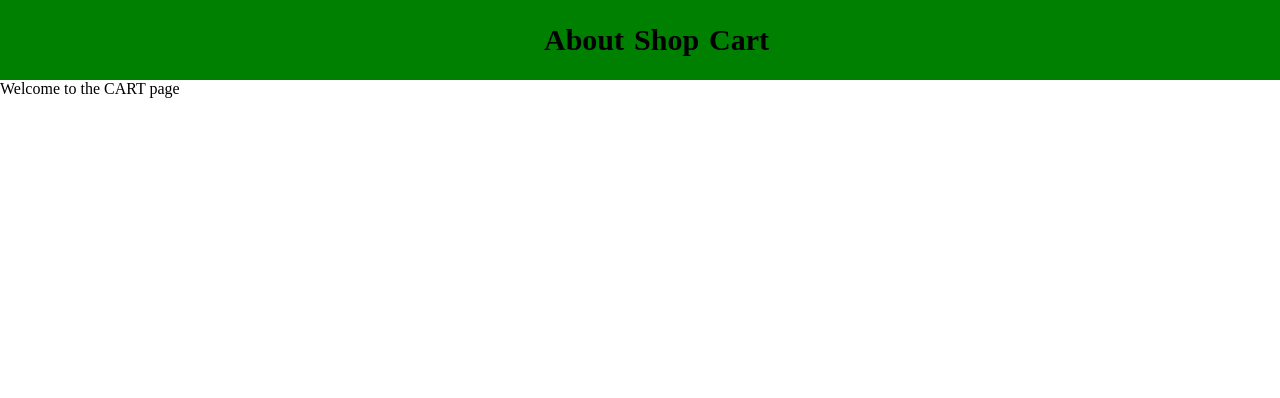
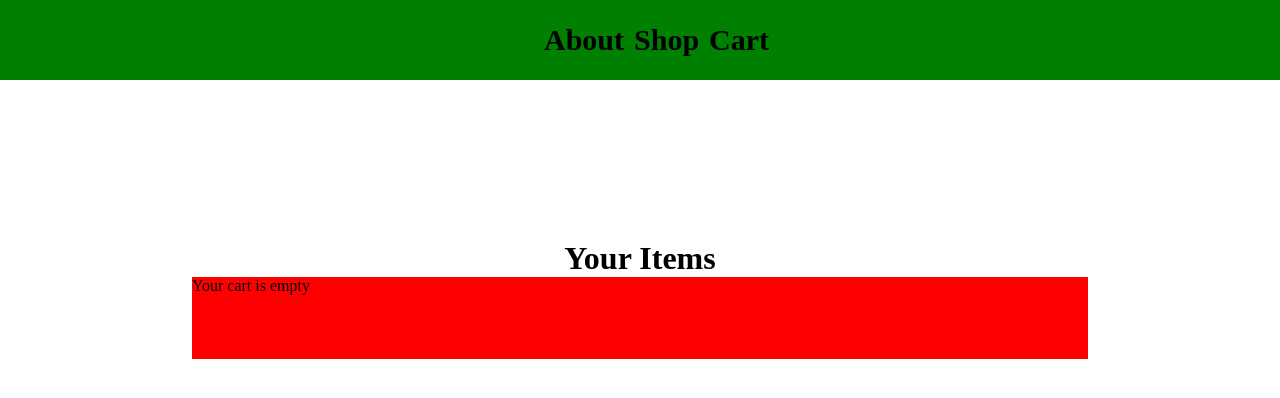
Before and after one commit to xerxes324/Shopping-Cart, a React (Vite) app: page /Cart in a window 1280 px wide. Shown: the top 398 px of the page. Built offline with nearby package versions, Linux system fonts and the light colour scheme.

Commit message:
Temporary commit

```diff
--- a/src/Components/Cart.jsx
+++ b/src/Components/Cart.jsx
@@ -1,8 +1,68 @@
+function StorageFetch(){
+  const cartList = JSON.parse(localStorage.getItem("cartobject"));
+  // console.log(cartList.length, "is the length");
+  // console.log(cartList, "is the list");
+  console.log(cartList)
+
+  return(
+
+    <>
+
+      {cartList ? (
+        cartList.map((e,index) => {
+          return(
+            <div className="cartImageDiv">
+
+
+              <div className="cartImageDivLeft">
+                <img className="cartImages" src = {e[1]}/>
+              </div>
+
+
+              <div className="cartImageDivRight">
+                <div className="cartInfo" >
+                  <p> {e[3]}</p>
+                  <p> Price : ${e[2]} </p>
+                </div>
+
+
+
+                <div className="cartButtons">
+
+                  <button  > - </button>
+
+                  <h3> {e[0]}</h3>
+                  <button> + </button>
+
+
+                </div>
+
+              </div>
+
+
+
+            </div>
+          )
+        })
+      ) : (<p> Your cart is empty </p>)}
+
+    </>
+  )
+}
+
 function Cart() {
     return (
-      <div>Welcome to the CART page</div>
+      <>
+          <div className="cartBody">
+
+            <h1 className="cartHeader"> Your Items </h1>
+            <div className = "cartItems">
+              <StorageFetch/>
+            </div>
+          </div>
+      </>
+
     )
-
   }
 
   export default Cart;
--- a/src/Components/Shop.jsx
+++ b/src/Components/Shop.jsx
@@ -46,6 +46,31 @@ function Fetch(props){
                   props.setState(temp);
                   // props.setState(temp);
                   localStorage.setItem("quantity", JSON.stringify(temp))
+
+                  let storageTemp = [];
+                  const existingCartItems = JSON.parse(localStorage.getItem("cartobject"));
+
+                  if(storageTemp && existingCartItems){
+                    storageTemp.push(...existingCartItems);
+                  }
+                  // storageTemp.push(existingCartItems);
+                  // console.log(storageTemp);
+
+                  storageTemp.forEach((element, index) => {
+                    console.log(element);
+                    console.log(e[2],"is the e");
+                    if ( element[1] === e[2]){
+                      storageTemp.splice(index,1);
+                    }
+                  });
+
+                  storageTemp.push([temp[index], e[2], e[3], e[4]]);
+                  // console.log(storageTemp);
+                  // console.log(items,"is storage items)");
+                  // console.log(storageTemp)
+                  localStorage.setItem("cartobject", JSON.stringify(storageTemp));
+
+
                 }
 
               }} > - </button>
@@ -65,6 +90,29 @@ function Fetch(props){
                   // localStorage.clear();
                   localStorage.setItem("quantity", JSON.stringify(temp));
 
+                  let storageTemp = [];
+                  const existingCartItems = JSON.parse(localStorage.getItem("cartobject"));
+
+                  if(storageTemp && existingCartItems){
+                    storageTemp.push(...existingCartItems);
+                  }
+
+                  storageTemp.forEach((element, index) => {
+                    console.log(element);
+                    console.log(e[2],"is the e");
+                    if ( element[1] === e[2]){
+                      storageTemp.splice(index,1);
+                    }
+                  });
+
+                  // storageTemp.push(existingCartItems);
+
+
+                  storageTemp.push([temp[index], e[2], e[3], e[4]])
+                  console.log(storageTemp.length);
+                  // console.log(items,"is storage items)");
+                  // console.log(storageTemp)
+                  localStorage.setItem("cartobject", JSON.stringify(storageTemp));
                 }
               }} > + </button>
             </div>
--- a/src/Styles/App.css
+++ b/src/Styles/App.css
@@ -130,3 +130,80 @@ html,body{
 .quantityCounter{
     color: blue;
 }
+
+.cartBody{
+    height: 100vh;
+    /* background-color: blueviolet; */
+    display: flex;
+    flex-direction: column;
+    padding-top: 10rem;
+    align-items: center;
+}
+
+.cartHeader{
+    display: flex;
+    justify-content: center;
+    text-align: left;
+}
+
+.cartItems{
+    display: grid;
+    background-color: red;
+    grid-template-columns: 1fr;
+    row-gap: 4rem;
+    grid-template-rows: auto 1fr;
+    height: fit-content;
+    width: 70%;
+}
+
+.cartImageDiv{
+    background-color: green;
+    height: 15rem;
+    width:100%;
+    display: flex;
+    align-items: center;
+    margin-top: 2rem;
+}
+
+.cartImages{
+    background-color: white;
+    max-height: 15rem;
+    width: 15rem;
+    margin-left: 2rem;
+}
+
+.cartImageDivLeft{
+    background-color: aqua;
+    flex-grow: 0.2;
+}
+
+.cartImageDivRight{
+    display: flex;
+    flex-direction: column;
+    background-color: pink;
+    flex-grow: 0.8;
+    gap: 2rem;
+}
+
+.cartButtons{
+    display: flex;
+    justify-content: center;
+    align-items: center;
+    gap: 50px;
+}
+
+.cartInfo{
+    display: flex;
+    justify-content: center;
+    background-color: goldenrod;
+    align-items: center;
+    flex-direction: column;
+    font-size: 30px;
+}
+
+.cartImageDiv button{
+    width: 40px;
+    height: 40px;
+    font-size: 30px;
+    font-weight: 700;
+}
```
